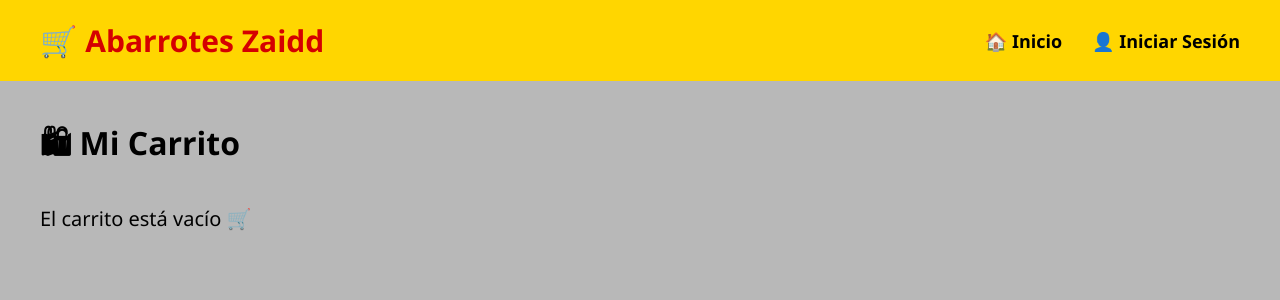
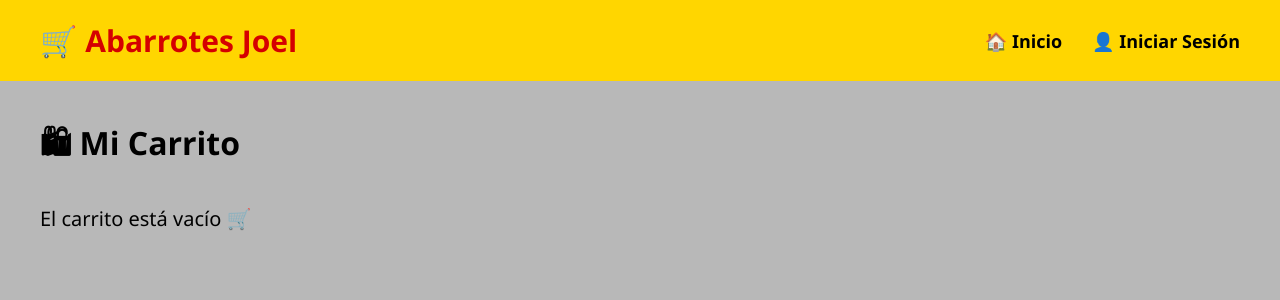
Before and after one commit to Zaidd3108/PROYECTO, a Flask app: page /carrito in a window 1280 px wide. Shown: the top 300 px of the page. Run offline with Flask 3, Linux system fonts and the light colour scheme; data comes from the database, SQL or seed files in the repository; data that the repository does not hold is empty.

Commit message:
Update carrito.html

```diff
--- a/templates/carrito.html
+++ b/templates/carrito.html
@@ -13,7 +13,7 @@
     <header>
 
         <div class="logo">
-            🛒 Abarrotes Zaidd
+            🛒 Abarrotes Joel
         </div>
 
         <div class="menu">
```
